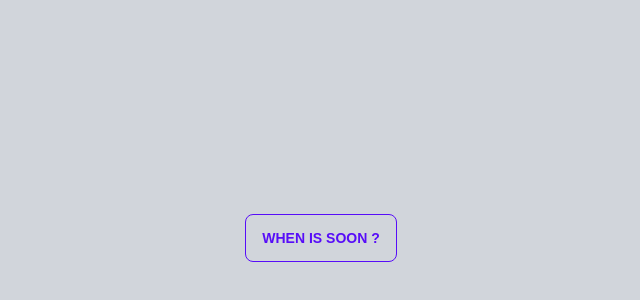
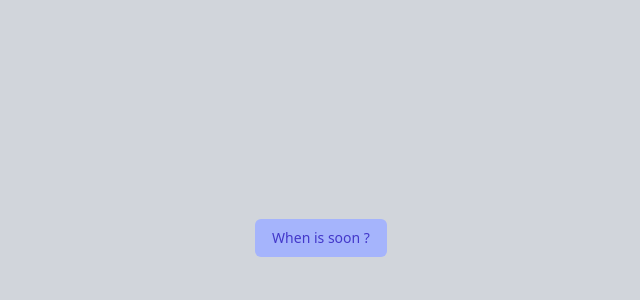
Before and after one commit to TM312/see-you-soon, a Nuxt app: page / in a window 1280 px wide. Shown: the part 162-462 px from the top of the page, without its empty margins (319-959 px from the left). Built offline with nearby package versions, Linux system fonts and the light colour scheme.

Commit message:
refactor: Remove DaisyUI

```diff
--- a/components/CenterButton.vue
+++ /dev/null
@@ -1,39 +0,0 @@
-<!-- Please remove this file from your project -->
-<template>
-    <button
-        type="button"
-        @click="$emit('clicked')"
-        class="
-            inline-flex
-            items-center
-            px-4
-            py-2
-            border border-transparent
-            text-sm
-            font-medium
-            rounded-md
-            text-indigo-700
-            bg-indigo-100
-            hover:bg-indigo-200
-            focus:outline-none
-            focus:ring-2 focus:ring-offset-2 focus:ring-indigo-500
-        "
-    >
-        When is soon ?
-    </button>
-</template>
-
-
-<script>
-    export default {
-        name: "CenterButton",
-        data() {
-            return {
-                showButton: true,
-            };
-        },
-    };
-</script>
-
-<style>
-</style>
--- a/components/Itinerary.vue
+++ b/components/Itinerary.vue
@@ -40,6 +40,44 @@
                     &#128748; FRA
                 </dd>
             </div>
+
+            <div
+                class="
+                    px-4
+                    py-5
+                    bg-indigo-50
+                    shadow
+                    rounded-lg
+                    overflow-hidden
+                    sm:p-6
+                "
+            >
+                <dt class="text-sm font-medium text-sky-500 truncate">
+                    Jan 9, 2022 21:55:00 GMT +02:00
+                </dt>
+                <dd class="mt-1 text-3xl font-semibold text-indigo-900">
+                    &#128747; FRA
+                </dd>
+            </div>
+
+            <div
+                class="
+                    px-4
+                    py-5
+                    bg-indigo-50
+                    shadow
+                    rounded-lg
+                    overflow-hidden
+                    sm:p-6
+                "
+            >
+                <dt class="text-sm font-medium text-sky-500 truncate">
+                    Jan 10, 2022 17:15:00 GMT +08:00
+                </dt>
+                <dd class="mt-1 text-3xl font-semibold text-indigo-900">
+                    &#128748; SIN
+                </dd>
+            </div>
         </dl>
     </div>
 </template>
--- a/package.json
+++ b/package.json
@@ -10,7 +10,6 @@
   },
   "dependencies": {
     "core-js": "^3.15.1",
-    "daisyui": "^1.14.0",
     "nuxt": "^2.15.7",
     "vue-awesome-countdown": "^1.1.4"
   },
--- a/pages/index.vue
+++ b/pages/index.vue
@@ -4,9 +4,26 @@
             <div class="sm:mx-auto sm:w-full sm:max-w-md flex justify-center">
                 <transition name="fade">
                     <button
+                        type="button"
                         v-show="!clicked"
                         @click="clickButton"
-                        class="btn btn-outline btn-primary no-animation"
+                        class="
+                            inline-flex
+                            items-center
+                            px-4
+                            py-2
+                            border border-transparent
+                            text-sm
+                            font-medium
+                            rounded-md
+                            text-indigo-700
+                            bg-indigo-300
+                            hover:bg-indigo-400
+                            focus:outline-none
+                            focus:ring-2
+                            focus:ring-offset-2
+                            focus:ring-indigo-600
+                        "
                     >
                         When is soon ?
                     </button>
--- a/tailwind.config.js
+++ b/tailwind.config.js
@@ -1,34 +1,16 @@
 const colors = require('tailwindcss/colors')
-
 module.exports = {
-  plugins: [
-    require('daisyui'),
-  ],
+  purge: [],
+  darkMode: false, // or 'media' or 'class'
   theme: {
-    colors: {
-      gray: colors.coolGray,
-      sky: colors.sky,
-      red: colors.rose,
-      pink: colors.fuchsia,
+    extend: {
+      colors: {
+        teal: colors.teal,
+      }
     },
-    fontFamily: {
-      sans: ['Graphik', 'sans-serif'],
-      serif: ['Merriweather', 'serif'],
-    },
-    extend: {
-      spacing: {
-        '128': '32rem',
-        '144': '36rem',
-      },
-      borderRadius: {
-        '4xl': '2rem',
-      }
-    }
   },
   variants: {
-    extend: {
-      borderColor: ['focus-visible'],
-      opacity: ['disabled'],
-    }
-  }
+    extend: {},
+  },
+  plugins: [],
 }
```
Also changed, not shown: 1 other file (tests, documents, lock files or other folders).
